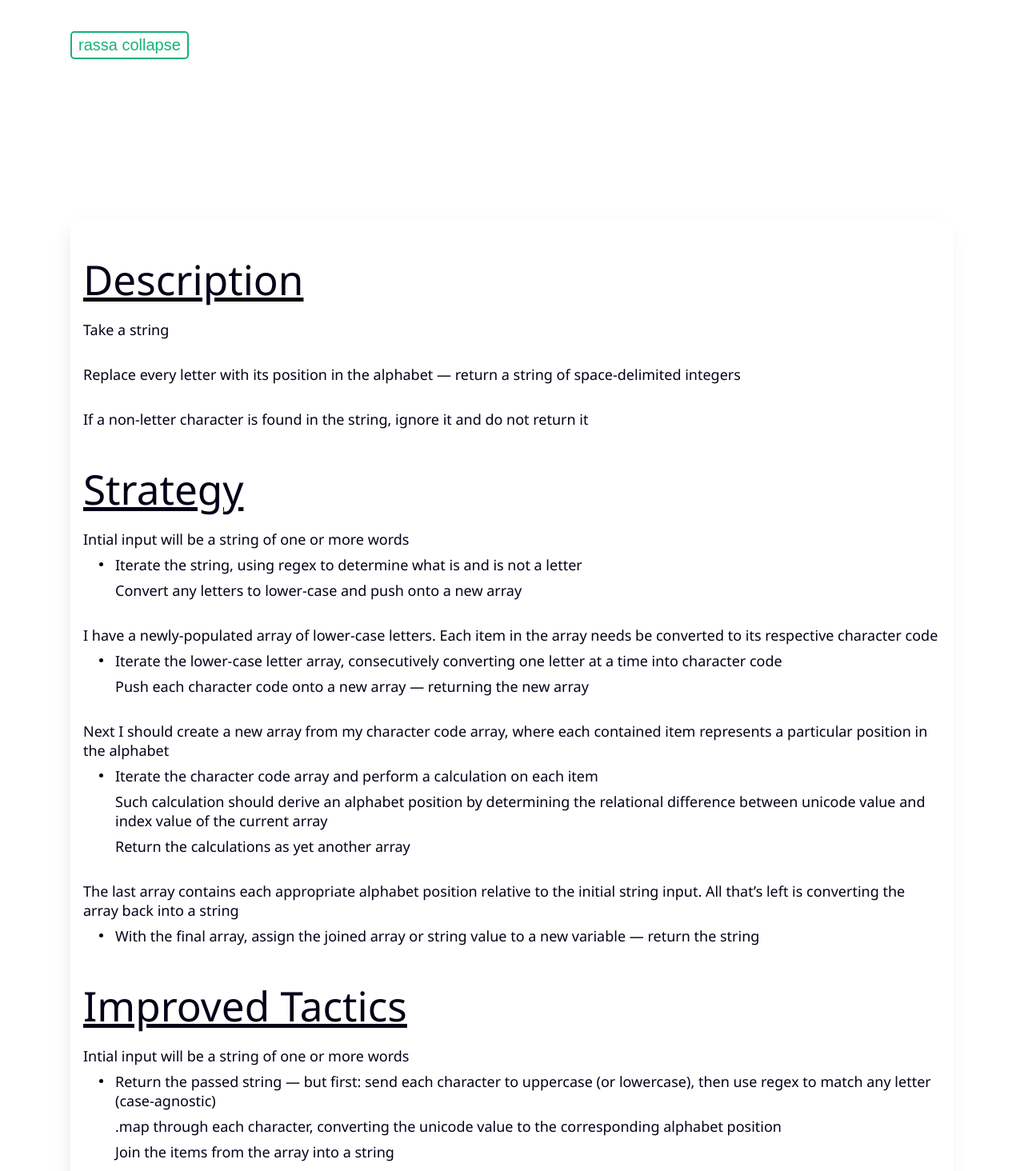
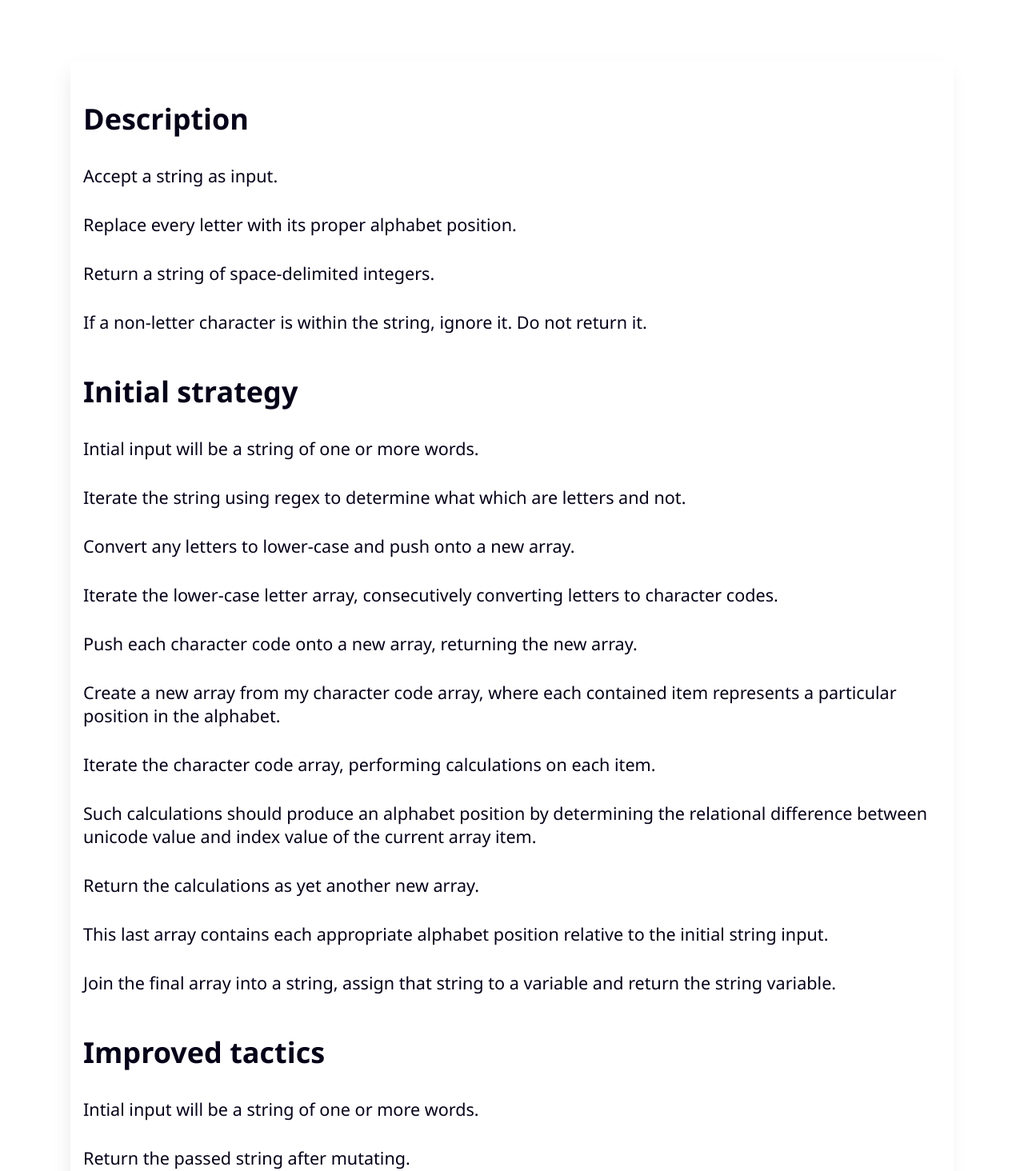
Before and after one commit to permalik/tymalik_primary, a Next.js app: page /trial/alphabetPosition in a window 1280 px wide. Shown: the part 593-2057 px from the top of the page at 80% size. Built offline with nearby package versions, Linux system fonts and the light colour scheme.

Commit message:
Update and make uniform each trial page component

```diff
--- a/src/components/EditorInstance/EditorInstance.js
+++ b/src/components/EditorInstance/EditorInstance.js
@@ -15,12 +15,9 @@ const NewEditor = dynamic(
   }
 );
 
-export default function EditorInstance({ editorTitle, value }) {
+export default function EditorInstance({ value }) {
   return (
     <section className='editorSection'>
-      <header>
-        <p className='editorTitle'>{editorTitle}</p>
-      </header>
       <NewEditor
         className='codemirrorWrapper'
         options={{
--- a/src/pages/trial/alphabetPosition.js
+++ b/src/pages/trial/alphabetPosition.js
@@ -99,102 +99,92 @@ function alphabetPosition(string) {
       >
         {randomPhrase}
       </button>
-      <section className={AlphabetPositionStyles.report}>
-        <h2 className={AlphabetPositionStyles.headingTwo}>Description</h2>
-        <p className={AlphabetPositionStyles.description}>
-          <span>Take a string</span>
-          <span>
-            Replace every letter with its position in the alphabet &mdash;
-            return a string of space-delimited integers
-          </span>
-          <span>
-            If a non-letter character is found in the string, ignore it and do
-            not return it
-          </span>
+      <section className={TrialStyles.report}>
+        <h2 className={TrialStyles.headingTwo}>Description</h2>
+        <p className={TrialStyles.reportContent}>Accept a string as input.</p>
+        <p className={TrialStyles.reportContent}>
+          Replace every letter with its proper alphabet position.
         </p>
-        <h2 className={AlphabetPositionStyles.headingTwo}>Strategy</h2>
-        <p className={AlphabetPositionStyles.strategy}>
-          <span>
-            Intial input will be a string of one or more words
-            <span className={AlphabetPositionStyles.step}>
-              Iterate the string, using regex to determine what is and is not a
-              letter
-              <span className={AlphabetPositionStyles.stepSpan}>
-                Convert any letters to lower-case and push onto a new array
-              </span>
-            </span>
-          </span>
-          <span>
-            I have a newly-populated array of lower-case letters. Each item in
-            the array needs be converted to its respective character code
-            <span className={AlphabetPositionStyles.step}>
-              Iterate the lower-case letter array, consecutively converting one
-              letter at a time into character code
-              <span className={AlphabetPositionStyles.stepSpan}>
-                Push each character code onto a new array &mdash; returning the
-                new array
-              </span>
-            </span>
-          </span>
-          <span>
-            Next I should create a new array from my character code array, where
-            each contained item represents a particular position in the alphabet
-            <span className={AlphabetPositionStyles.step}>
-              Iterate the character code array and perform a calculation on each
-              item
-              <span className={AlphabetPositionStyles.stepSpan}>
-                Such calculation should derive an alphabet position by
-                determining the relational difference between unicode value and
-                index value of the current array
-              </span>
-              <span className={AlphabetPositionStyles.stepSpan}>
-                Return the calculations as yet another array
-              </span>
-            </span>
-          </span>
-          <span>
-            The last array contains each appropriate alphabet position relative
-            to the initial string input. All that&rsquo;s left is converting the
-            array back into a string
-            <span className={AlphabetPositionStyles.step}>
-              With the final array, assign the joined array or string value to a
-              new variable &mdash; return the string
-            </span>
-          </span>
+        <p className={TrialStyles.reportContent}>
+          Return a string of space-delimited integers.
         </p>
-        <h2 className={AlphabetPositionStyles.headingTwo}>Improved Tactics</h2>
-        <p className={AlphabetPositionStyles.tactics}>
-          <span>
-            Intial input will be a string of one or more words
-            <span className={AlphabetPositionStyles.step}>
-              Return the passed string &mdash; but first: send each character to
-              uppercase (or lowercase), then use regex to match any letter
-              (case-agnostic)
-              <span className={AlphabetPositionStyles.stepSpan}>
-                .map through each character, converting the unicode value to the
-                corresponding alphabet position
-              </span>
-              <span className={AlphabetPositionStyles.stepSpan}>
-                Join the items from the array into a string
-              </span>
-            </span>
-          </span>
+        <p className={TrialStyles.reportContent}>
+          If a non-letter character is within the string, ignore it. Do not
+          return it.
         </p>
-        <h2 className={AlphabetPositionStyles.headingTwo}>Results</h2>
-        <p className={AlphabetPositionStyles.results}>
-          <span>
-            Three below approaches:
-            <span className={AlphabetPositionStyles.step}>
-              The top Codewars submission
-            </span>
-            <span className={AlphabetPositionStyles.step}>
-              The alternative Codewars submission
-            </span>
-            <span className={AlphabetPositionStyles.step}>
-              My initial Codewars submission
-            </span>
-          </span>
+        <h2 className={TrialStyles.headingTwo}>Initial strategy</h2>
+        <p className={TrialStyles.reportContent}>
+          Intial input will be a string of one or more words.
         </p>
+        <p className={TrialStyles.reportContent}>
+          Iterate the string using regex to determine what which are letters and
+          not.
+        </p>
+        <p className={TrialStyles.reportContent}>
+          Convert any letters to lower-case and push onto a new array.
+        </p>
+        <p className={TrialStyles.reportContent}>
+          Iterate the lower-case letter array, consecutively converting letters
+          to character codes.
+        </p>
+        <p className={TrialStyles.reportContent}>
+          Push each character code onto a new array, returning the new array.
+        </p>
+        <p className={TrialStyles.reportContent}>
+          Create a new array from my character code array, where each contained
+          item represents a particular position in the alphabet.
+        </p>
+        <p className={TrialStyles.reportContent}>
+          Iterate the character code array, performing calculations on each
+          item.
+        </p>
+        <p className={TrialStyles.reportContent}>
+          Such calculations should produce an alphabet position by determining
+          the relational difference between unicode value and index value of the
+          current array item.
+        </p>
+        <p className={TrialStyles.reportContent}>
+          Return the calculations as yet another new array.
+        </p>
+        <p className={TrialStyles.reportContent}>
+          This last array contains each appropriate alphabet position relative
+          to the initial string input.
+        </p>
+        <p className={TrialStyles.reportContent}>
+          Join the final array into a string, assign that string to a variable
+          and return the string variable.
+        </p>
+        <h2 className={TrialStyles.headingTwo}>Improved tactics</h2>
+        <p className={TrialStyles.reportContent}>
+          Intial input will be a string of one or more words.
+        </p>
+        <p className={TrialStyles.reportContent}>
+          Return the passed string after mutating.
+        </p>
+        <p className={TrialStyles.reportContent}>
+          Send each character to uppercase or lowercase.
+        </p>
+        <p className={TrialStyles.reportContent}>
+          Use regex to identify (case-agnostic) letters.
+        </p>
+        <p className={TrialStyles.reportContent}>
+          .map through each character, converting the unicode value to the
+          corresponding alphabet position.
+        </p>
+        <p className={TrialStyles.reportContent}>
+          Join the items from the array into a string, then return the string.
+        </p>
+        <h2 className={TrialStyles.headingTwo}>Results</h2>
+        <p className={TrialStyles.reportContent}>Three below approaches:</p>
+        <ul className={TrialStyles.reportUl}>
+          <li className={TrialStyles.reportli}>The top Codewars submission</li>
+          <li className={TrialStyles.reportli}>
+            The alternative Codewars submission
+          </li>
+          <li className={TrialStyles.reportli}>
+            My initial Codewars submission
+          </li>
+        </ul>
       </section>
       <EditorInstance editorTitle='source' value={code} />
     </TrialLayout>
--- a/src/styles/AlphabetPosition.module.scss
+++ b/src/styles/AlphabetPosition.module.scss
@@ -1,82 +1,27 @@
 @import './variables.scss';
-
-.demoSection {
-  margin: 15vmin 0;
-}
 
 .demoParameters {
   color: $orange-accent-color;
-  font-size: 1.5rem;
+  font-size: clamp(1.2em, 4.5vw, 2em);
   font-weight: 600;
 }
 
 .demoButton {
   background: transparent;
-  border: 2px solid $green-accent-color;
+  border: 2px solid $purple-accent-color;
   border-radius: 5px;
-  color: $green-accent-color;
-  font-size: 1.25rem;
-  margin: 5vmin 0 25vmin;
+  color: $purple-accent-color;
+  font-size: clamp(1.2em, 4.5vw, 2em);
+  margin: 3rem 0 0;
   padding: 0.25rem 0.5rem;
   transition: background linear 0.75s;
   transition: color linear 0.9s;
 
   &:hover {
-    background: $green-accent-color;
+    background: $purple-accent-color;
     color: white;
     cursor: pointer;
     transition: background linear 0.75s;
     transition: color linear 0.9s;
   }
 }
-
-.report {
-  border: none;
-  border-radius: 5px;
-  box-shadow: rgba(0, 0, 0, 0.1) -4px 9px 25px -6px;
-  margin-bottom: 15vmin;
-  padding: 5vmin 1rem 0;
-}
-
-.headingTwo {
-  font-weight: 400;
-  margin-bottom: 2vmin;
-  text-decoration: underline;
-}
-
-.description,
-.strategy,
-.tactics,
-.results {
-  padding-bottom: 5vmin;
-  & > * {
-    display: table;
-    margin-bottom: 2rem;
-  }
-  & :last-child {
-    margin-bottom: 0;
-  }
-}
-
-.step {
-  display: table;
-  margin: 0.5rem 0 0 2.5rem;
-  position: relative;
-
-  &::before {
-    background: black;
-    border-radius: 50%;
-    content: '';
-    display: inline-block;
-    height: 5px;
-    position: absolute;
-    width: 5px;
-    left: -20px;
-    top: 0.5em;
-  }
-}
-
-.stepSpan {
-  display: table;
-  margin-top: 0.5rem;
-}
--- a/src/styles/SpinningWords.module.scss
+++ b/src/styles/SpinningWords.module.scss
@@ -1,82 +1,27 @@
 @import './variables.scss';
-
-.demoSection {
-  margin: 15vmin 0;
-}
 
 .demoParameters {
   color: $orange-accent-color;
-  font-size: 1.5rem;
+  font-size: clamp(1.2em, 4.5vw, 2em);
   font-weight: 600;
 }
 
 .demoButton {
   background: transparent;
-  border: 2px solid $green-accent-color;
+  border: 2px solid $purple-accent-color;
   border-radius: 5px;
-  color: $green-accent-color;
-  font-size: 1.25rem;
-  margin: 5vmin 0 25vmin;
+  color: $purple-accent-color;
+  font-size: clamp(1.2em, 4.5vw, 2em);
+  margin: 3rem 0 0;
   padding: 0.25rem 0.5rem;
   transition: background linear 0.75s;
   transition: color linear 0.9s;
 
   &:hover {
-    background: $green-accent-color;
+    background: $purple-accent-color;
     color: white;
     cursor: pointer;
     transition: background linear 0.75s;
     transition: color linear 0.9s;
   }
 }
-
-.report {
-  border: none;
-  border-radius: 5px;
-  box-shadow: rgba(0, 0, 0, 0.1) -4px 9px 25px -6px;
-  margin-bottom: 15vmin;
-  padding: 5vmin 1rem 0;
-}
-
-.headingTwo {
-  font-weight: 400;
-  margin-bottom: 2vmin;
-  text-decoration: underline;
-}
-
-.description,
-.strategy,
-.tactics,
-.results {
-  padding-bottom: 5vmin;
-  & > * {
-    display: table;
-    margin-bottom: 2rem;
-  }
-  & :last-child {
-    margin-bottom: 0;
-  }
-}
-
-.step {
-  display: table;
-  margin: 0.5rem 0 0 2.5rem;
-  position: relative;
-
-  &::before {
-    background: black;
-    border-radius: 50%;
-    content: '';
-    display: inline-block;
-    height: 5px;
-    position: absolute;
-    width: 5px;
-    left: -20px;
-    top: 0.5em;
-  }
-}
-
-.stepSpan {
-  display: table;
-  margin-top: 0.5rem;
-}
--- a/src/styles/Trial.module.scss
+++ b/src/styles/Trial.module.scss
@@ -1,8 +1,9 @@
 .header {
-  margin-bottom: 25vmin;
+  margin-bottom: 5rem;
 }
 
 .headingOne {
+  font-size: clamp(2.4em, 4.5vw, 3.5em);
   margin: 0 0 0.5rem;
 }
 
@@ -17,3 +18,55 @@
 .title {
   margin: 10vmin 0 1vmin;
 }
+
+.report {
+  border: none;
+  border-radius: 5px;
+  box-shadow: rgba(0, 0, 0, 0.1) -4px 9px 25px -6px;
+  margin: 5rem 0;
+  padding: 3rem 1rem;
+
+  & > * {
+    font-size: clamp(1.1em, 4.5vw, 1.2em);
+  }
+
+  & > h2:not(:first-child) {
+    margin: 3rem 0 0;
+  }
+
+  & > p {
+    margin: 2rem 0 0;
+  }
+}
+
+.headingTwo {
+  font-size: clamp(1.6em, 4vw, 2em);
+  font-weight: 600;
+  text-decoration: none;
+}
+
+.reportContent {
+}
+
+.reportUl {
+  margin: 2rem 0 0;
+
+  & > * {
+    border-left: hsl(248, 30%, 44%) solid 2px;
+    line-height: 1.4;
+    list-style: none;
+    padding-left: 0.5rem;
+  }
+
+  & > *:not(:first-child) {
+    margin-top: 2rem;
+  }
+}
+
+.reportLi {
+}
+
+.editorHeading {
+  font-size: clamp(1.6em, 4vw, 2em);
+  margin: 0 0 1rem;
+}
--- a/src/styles/WhoLikesIt.module.scss
+++ b/src/styles/WhoLikesIt.module.scss
@@ -1,82 +1,27 @@
 @import './variables.scss';
-
-.demoSection {
-  margin: 15vmin 0;
-}
 
 .demoParameters {
   color: $orange-accent-color;
-  font-size: 1.5rem;
+  font-size: clamp(1.2em, 4.5vw, 2em);
   font-weight: 600;
 }
 
 .demoButton {
   background: transparent;
-  border: 2px solid $green-accent-color;
+  border: 2px solid $purple-accent-color;
   border-radius: 5px;
-  color: $green-accent-color;
-  font-size: 1.25rem;
-  margin: 5vmin 0 25vmin;
+  color: $purple-accent-color;
+  font-size: clamp(1.2em, 4.5vw, 2em);
+  margin: 3rem 0 0;
   padding: 0.25rem 0.5rem;
   transition: background linear 0.75s;
   transition: color linear 0.9s;
 
   &:hover {
-    background: $green-accent-color;
+    background: $purple-accent-color;
     color: white;
     cursor: pointer;
     transition: background linear 0.75s;
     transition: color linear 0.9s;
   }
 }
-
-.report {
-  border: none;
-  border-radius: 5px;
-  box-shadow: rgba(0, 0, 0, 0.1) -4px 9px 25px -6px;
-  margin-bottom: 15vmin;
-  padding: 5vmin 1rem 0;
-}
-
-.headingTwo {
-  font-weight: 400;
-  margin-bottom: 2vmin;
-  text-decoration: underline;
-}
-
-.description,
-.strategy,
-.tactics,
-.results {
-  padding-bottom: 5vmin;
-  & > * {
-    display: table;
-    margin-bottom: 2rem;
-  }
-  & :last-child {
-    margin-bottom: 0;
-  }
-}
-
-.step {
-  display: table;
-  margin: 0.5rem 0 0 2.5rem;
-  position: relative;
-
-  &::before {
-    background: black;
-    border-radius: 50%;
-    content: '';
-    display: inline-block;
-    height: 5px;
-    position: absolute;
-    width: 5px;
-    left: -20px;
-    top: 0.5em;
-  }
-}
-
-.stepSpan {
-  display: table;
-  margin-top: 0.5rem;
-}
--- a/src/styles/variables.scss
+++ b/src/styles/variables.scss
@@ -1,2 +1,2 @@
 $orange-accent-color: hsl(20, 93%, 43%);
-$green-accent-color: hsl(157, 79%, 39%);
+$purple-accent-color: hsl(248, 30%, 44%);
```
Also changed, not shown: src/pages/trial/spinningWords.js (+88 -96 lines), src/pages/trial/whoLikesIt.js (+64 -65 lines).
